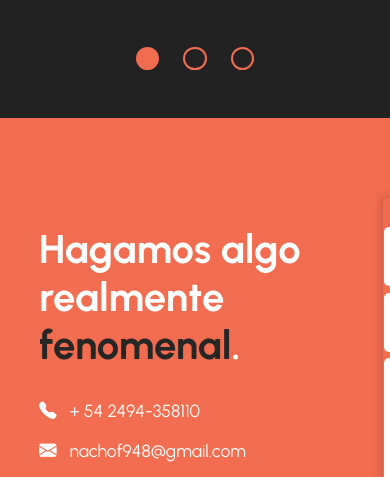
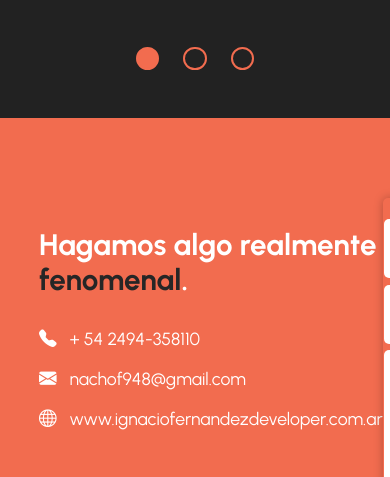
Before and after one commit to nachof948/Portfolio, a plain HTML site: page index.html in a window 390 px wide. Shown: the part 5441-5918 px from the top of the page. Drawn offline with nearby package versions, Linux system fonts and the light colour scheme.

Commit message:
Avances con la seccion de contactos

```diff
--- a/estilos.css
+++ b/estilos.css
@@ -732,6 +732,7 @@ nav a:hover::before{
     width: 80%;
     margin: 0 auto;
     display: flex;
+    justify-content: space-between;
     align-items: first baseline;
 }
 .contacto-der{
@@ -859,6 +860,39 @@ textarea::placeholder{
 }
 /* FIN CONTACTO */
 
+/* MEDIA-QUERIES CONTACTO */
+@media(max-width:1783px){
+    .contacto-titulo h2{
+        width: 90%;
+    }
+}
+@media(max-width:1585px){
+    .contacto-titulo h2{
+        font-size: 2.3rem;
+        width: 100%;
+    }
+}
+@media (max-width:1368px) {
+    .contacto-izq{
+        flex-basis: 55%;
+    }
+}
+@media (max-width:1313px){
+    .contacto-titulo h2{
+        font-size: 2.1rem;
+    }
+}
+@media (max-width:1198px) {
+    .formulario{
+        padding: 1.3rem 0.2rem;
+    }
+    .contacto-titulo h2{
+        font-size: 1.85rem;
+    }
+}
+/* FIN MEDIA-QUERIES CONTACTO */
+
+
 /* FOOTER */
 footer{
     background-color: var(--color-negro);
```
